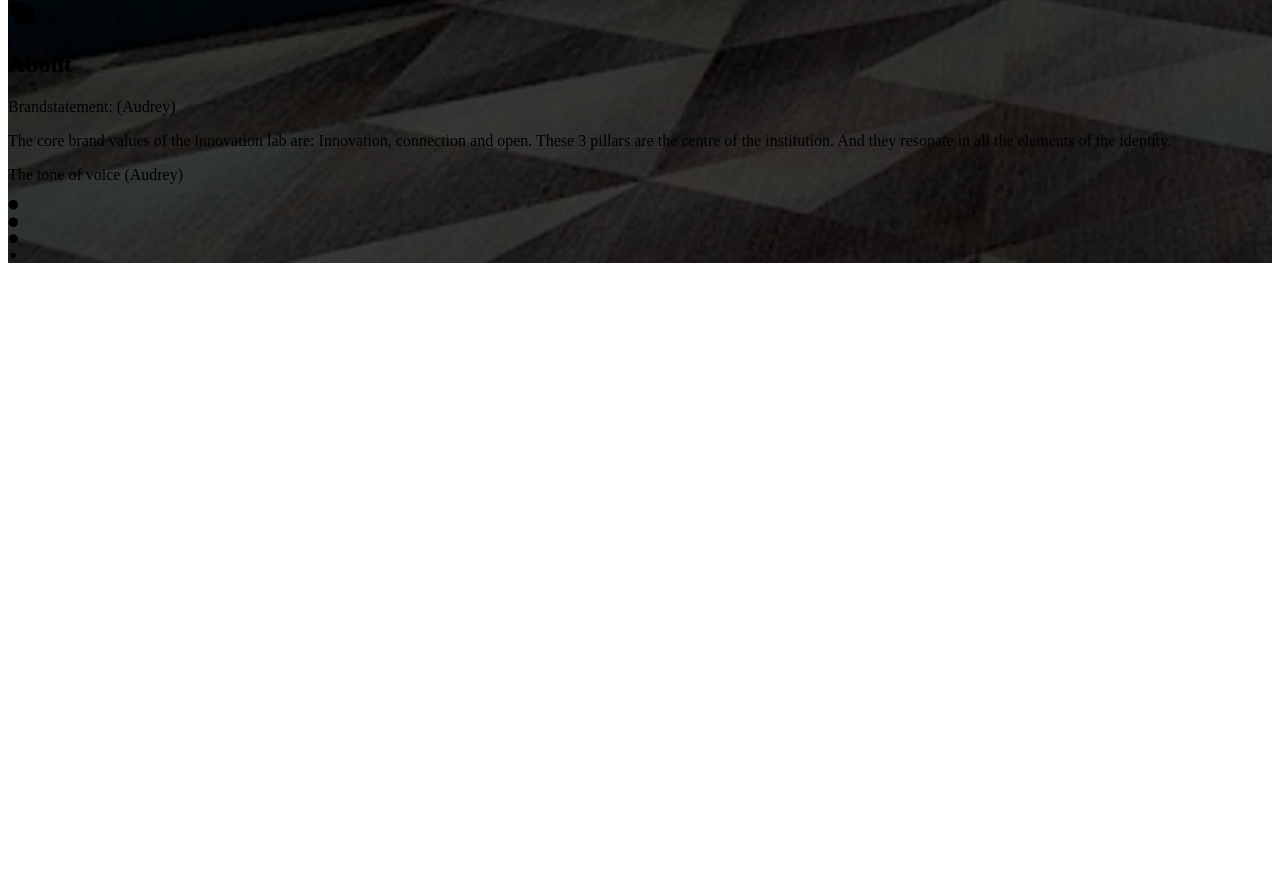
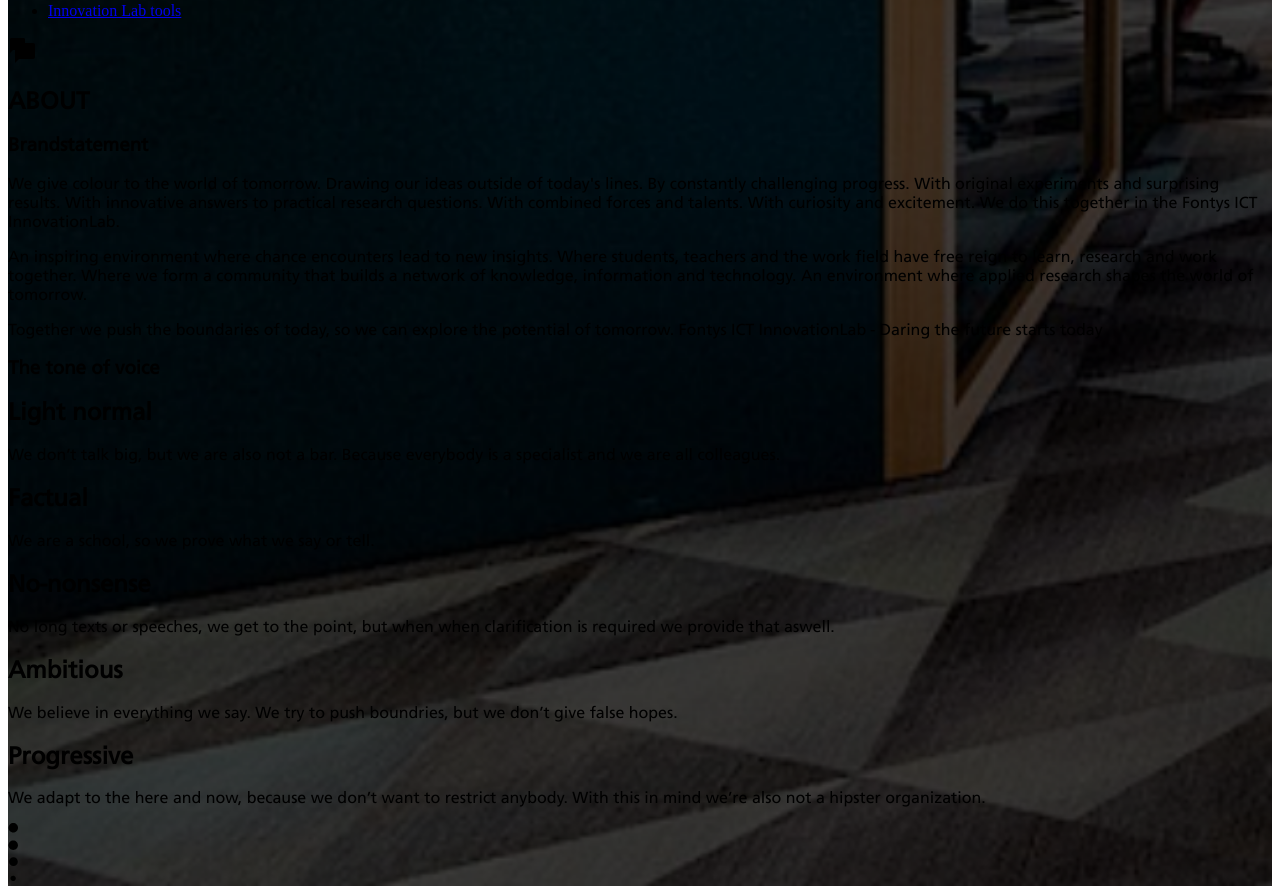
Before and after one commit to gustass5/brandbook, a Next.js app: page /about in a window 1280 px wide. Shown: the part 1620-2514 px from the top of the page. Before the commit the page ends 1891 px from the top, so only its background shows below. Built offline with nearby package versions, Linux system fonts and the light colour scheme.

Commit message:
feat: added rest of the pages

```diff
--- a/assets/style.css
+++ b/assets/style.css
@@ -1,3 +1,21 @@
+@font-face {
+	font-family: fontys-bold;
+	src: url(../public/Fyfrubol.ttf);
+}
+
+@font-face {
+	font-family: fontys-light;
+	src: url(../public/Fyfrurom.ttf);
+}
+
+.fontys-bold {
+	font-family: 'fontys-bold';
+}
+
+.fontys-light {
+	font-family: 'fontys-light';
+}
+
 .square:before {
 	content: '';
 	display: block;
--- a/pages/about.tsx
+++ b/pages/about.tsx
@@ -3,18 +3,75 @@ import { Layout } from '../src/features/layout';
 export default function About() {
 	return (
 		<Layout>
-			<div className="bg-white h-full">
-				<section>
-					<h1>About</h1>
-					<article>
-						<p>Brandstatement: (Audrey)</p>
+			<div className="flex bg-white h-full">
+				<section className="flex flex-col text-lg fontys-light w-3/4 mx-auto">
+					<h1 className="text-6xl my-32 mx-auto">ABOUT</h1>
+					<article className="flex flex-col space-y-6 mb-8">
+						<h1 className="text-5xl">Brandstatement</h1>
 						<p>
-							The core brand values of the innovation lab are: Innovation,
-							connection and open. These 3 pillars are the centre of the
-							institution. And they resonate in all the elements of the
-							identity.
+							We give colour to the world of tomorrow. Drawing our ideas
+							outside of today's lines. By constantly challenging
+							progress. With original experiments and surprising results.
+							With innovative answers to practical research questions.
+							With combined forces and talents. With curiosity and
+							excitement. We do this together in the Fontys ICT
+							InnovationLab.
 						</p>
-						<p>The tone of voice (Audrey)</p>
+						<p>
+							An inspiring environment where chance encounters lead to new
+							insights. Where students, teachers and the work field have
+							free reign to learn, research and work together. Where we
+							form a community that builds a network of knowledge,
+							information and technology. An environment where applied
+							research shapes the world of tomorrow.
+						</p>
+						<p>
+							Together we push the boundaries of today, so we can explore
+							the potential of tomorrow. Fontys ICT InnovationLab - Daring
+							the future starts today
+						</p>
+					</article>
+
+					<article className="flex flex-col space-y-6">
+						<h1 className="text-5xl">The tone of voice</h1>
+
+						<div>
+							<h2 className="text-3xl">Light normal</h2>
+							<p>
+								We don’t talk big, but we are also not a bar. Because
+								everybody is a specialist and we are all colleagues.
+							</p>
+						</div>
+
+						<div>
+							<h2 className="text-3xl">Factual</h2>
+							<p>We are a school, so we prove what we say or tell.</p>
+						</div>
+
+						<div>
+							<h2 className="text-3xl">No-nonsense</h2>
+							<p>
+								No long texts or speeches, we get to the point, but when
+								when clarification is required we provide that aswell.
+							</p>
+						</div>
+
+						<div>
+							<h2 className="text-3xl">Ambitious</h2>
+							<p>
+								We believe in everything we say. We try to push
+								boundries, but we don’t give false hopes.
+							</p>
+						</div>
+
+						<div>
+							<h2 className="text-3xl">Progressive</h2>
+							<p>
+								We adapt to the here and now, because we don’t want to
+								restrict anybody. With this in mind we’re also not a
+								hipster organization.
+							</p>
+						</div>
 					</article>
 				</section>
 			</div>
--- a/src/features/layout.tsx
+++ b/src/features/layout.tsx
@@ -13,7 +13,7 @@ export const Layout: React.FC = ({ children }) => {
 			</Head>
 
 			<div className="flex">
-				<div className="p-6 w-[300px] h-screen space-y-6 bg-black text-white">
+				<div className="relative p-6 w-[300px] h-screen space-y-6 bg-black text-white">
 					<div className="square relative">
 						<div className="flex items-center absolute inset-0">
 							<Link href="/" passHref>
@@ -26,6 +26,7 @@ export const Layout: React.FC = ({ children }) => {
 
 					<nav>
 						<ul className="space-y-4">
+							<LinkItem href="/preface">Preface</LinkItem>
 							<LinkItem href="/about">About</LinkItem>
 							<LinkItem href="/logo">Logo</LinkItem>
 							<LinkItem href="/typography">Typography</LinkItem>
@@ -37,13 +38,18 @@ export const Layout: React.FC = ({ children }) => {
 							<LinkItem href="/social-media-elements">
 								Social media elements
 							</LinkItem>
+							<LinkItem href="/innovation-lab-tools">
+								Innovation Lab tools
+							</LinkItem>
 						</ul>
 					</nav>
-					<ChatBubble style="text-white mx-auto" />
+					<div className="absolute inset-x-0 flex justify-center bottom-10">
+						<ChatBubble style="text-white" />
+					</div>
 				</div>
 
 				<div className="w-full">{children}</div>
-				<FourDots style="absolute bottom-8 right-8 text-white" />
+				<FourDots style="absolute bottom-8 right-8" />
 			</div>
 		</div>
 	);
```
Also changed, not shown: pages/branding.tsx (added, +32 -0 lines), pages/color.tsx (added, +26 -0 lines), pages/dynamic-web-elements.tsx (added, +14 -0 lines), pages/index.tsx (+4 -4 lines), pages/innovation-lab-tools.tsx (added, +14 -0 lines), pages/logo.tsx (added, +34 -0 lines), pages/preface.tsx (added, +22 -0 lines), pages/social-media-elements.tsx (added, +47 -0 lines), pages/typography.tsx (added, +23 -0 lines), public/Fyfrubol.ttf (added), public/Fyfrurom.ttf (added).
